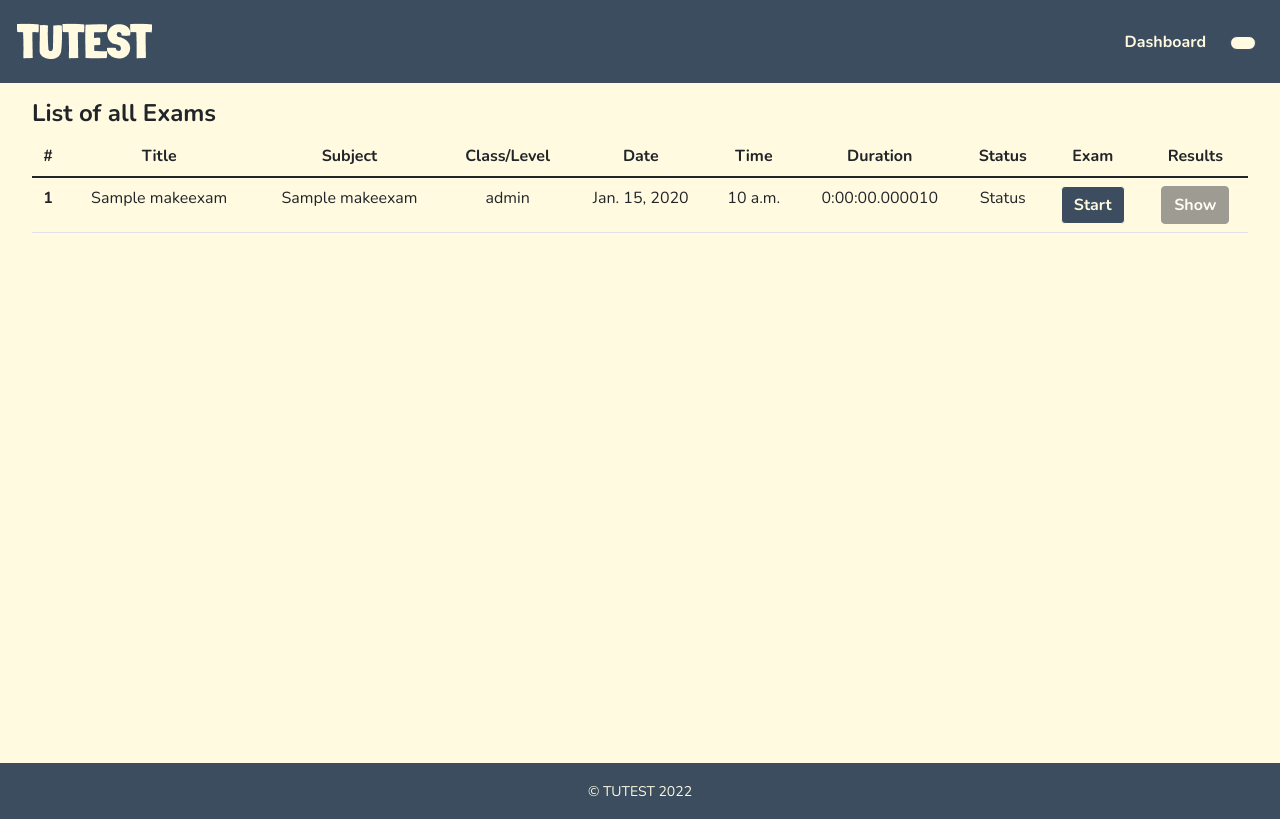
After one commit to GcvKishore/TMS, a Django app: page /exam/tutee/all-exams/ in a window 1280 px wide. The commit adds this page. Run offline with Django 4.2, Linux system fonts and the light colour scheme; tables that the repository leaves empty hold one stand-in row (values such as "Sample post").

Commit message:
Feet tutee - view all exams
Now tutee can see at tll the available exams...

```diff
--- a/exam_app/urls.py
+++ b/exam_app/urls.py
@@ -8,4 +8,5 @@ urlpatterns = [
     path('edit-exam/<int:exam_id>/', views.editExam, name="edit-exam"),
     path('edit-exam/<int:exam_id>/add-question/', views.addQuestion, name="add-question"),
     path('edit-exam/<int:exam_id>/edit-question/<int:question_id>/', views.EditQuestion, name="edit-question"),
+    path('tutee/all-exams/', views.viewAllExamsTutee, name="view-all-exams-tutee"),
 ]
--- a/exam_app/views.py
+++ b/exam_app/views.py
@@ -115,3 +115,10 @@ def EditQuestion(request, exam_id, question_id):
         'options': options,
         'answers': answers,
     })
+
+
+def viewAllExamsTutee(request):
+    exams = MakeExam.objects.all()
+    return render(request, 'exam_app/view-all-exams-tutee.html', {
+        'exams': exams,
+    })
--- a/templates/exam_app/base.html
+++ b/templates/exam_app/base.html
@@ -21,7 +21,7 @@
             </a>
             <ul class="navbar-nav ms-auto align-items-center">
                 {#<li class="nav-item"><a class="nav-link mx-2" href="#">Features</a></li>#}
-                <li class="nav-item"><a class="nav-link mx-2" href="{% url 'instructor:dashboard' %}">Dashboard</a></li>
+                <li class="nav-item"><a class="nav-link mx-2" href="{% url 'website:index' %}">Dashboard</a></li>
                 <li class="nav-item dropdown">
                     <a class="nav-link" href="#" id="navbarDropdown" role="button"
                        data-bs-toggle="dropdown" aria-expanded="true">
--- /dev/null
+++ b/templates/exam_app/view-all-exams-tutee.html
@@ -0,0 +1,54 @@
+{% extends 'exam_app/base.html' %}
+
+{% block title %}
+{% endblock %}
+
+{% block styles %}
+{% endblock %}
+
+{% block body %}
+    <div class="p-3">
+        <h4><strong>List of all Exams</strong></h4>
+        <table class="table">
+            <thead class="thead-dark">
+            <tr class="text-center">
+                <th scope="col">#</th>
+                <th scope="col">Title</th>
+                <th scope="col">Subject</th>
+                <th scope="col">Class/Level</th>
+                <th scope="col">Date</th>
+                <th scope="col">Time</th>
+                <th scope="col">Duration</th>
+                <th scope="col">Status</th>
+                <th scope="col">Exam</th>
+                <th scope="col">Results</th>
+            </tr>
+            </thead>
+            <tbody>
+            {% for exam in exams %}
+                <tr class="text-center">
+                    <th scope="row">{{ forloop.counter }}</th>
+                    <td>{{ exam.title }}</td>
+                    <td>{{ exam.subject }}</td>
+                    <td>{{ exam.level }}</td>
+                    <td>{{ exam.date }}</td>
+                    <td>{{ exam.time }}</td>
+                    <td>{{ exam.duration }}</td>
+                    <td>Status</td>
+                    <td>
+                        <a href="#">
+                            <button type="button" class="btn btn-primary">Start</button>
+                        </a>
+                    </td>
+                    <td>
+                        <a href="#">
+                            <button type="button" class="btn btn-primary" disabled>Show</button>
+                        </a>
+                    </td>
+                </tr>
+
+            {% endfor %}
+            </tbody>
+        </table>
+    </div>
+{% endblock %}
--- a/templates/tutee/dashboard.html
+++ b/templates/tutee/dashboard.html
@@ -13,7 +13,7 @@
     </div>
     <hr>
     <div class="p-5">
-        <a href="#">
+        <a href="{% url 'exam_app:view-all-exams-tutee' %}">
             <button class="btn btn-primary btn-lg" type="button" name="btn_action" value="">View Exams</button>
         </a>
     </div>
```
